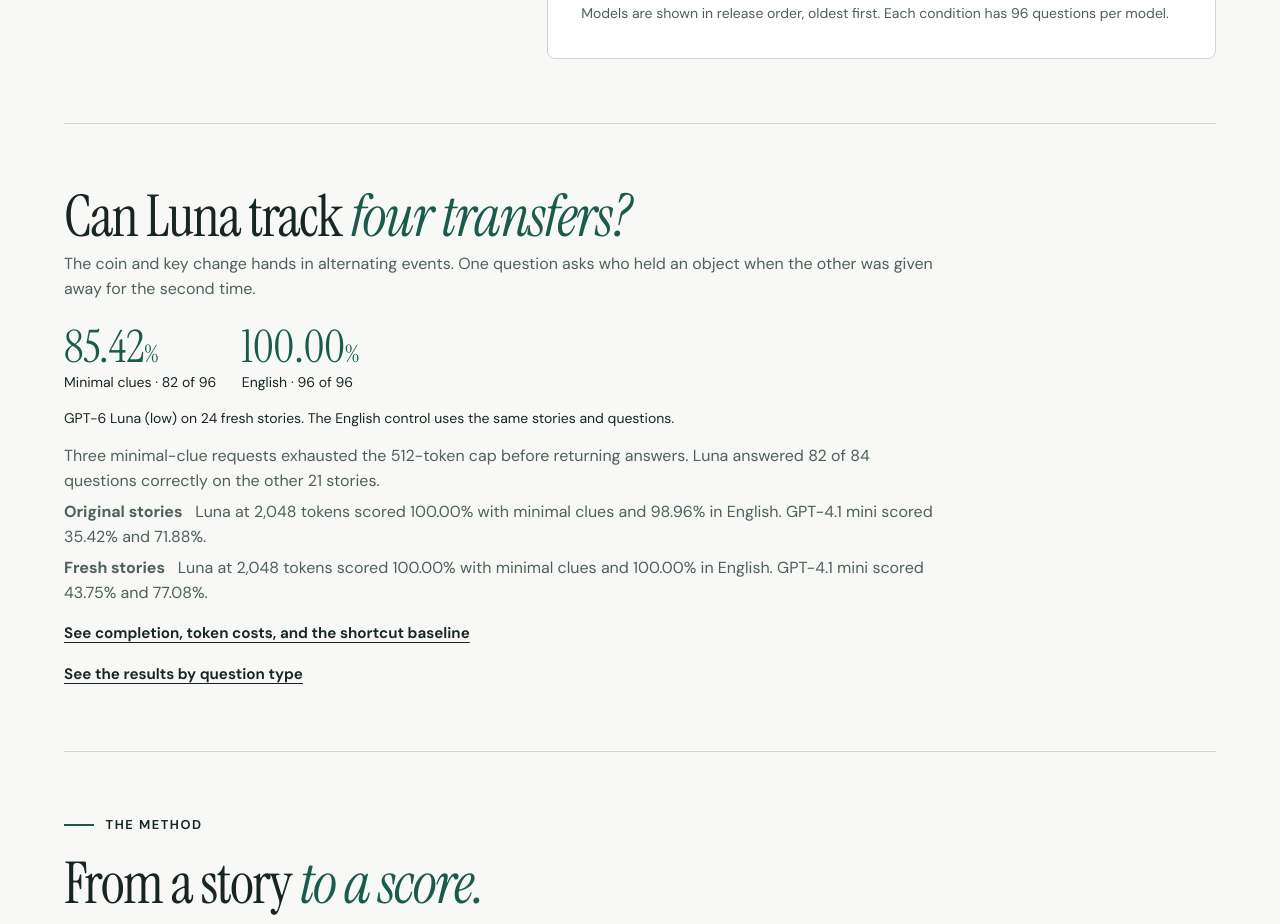
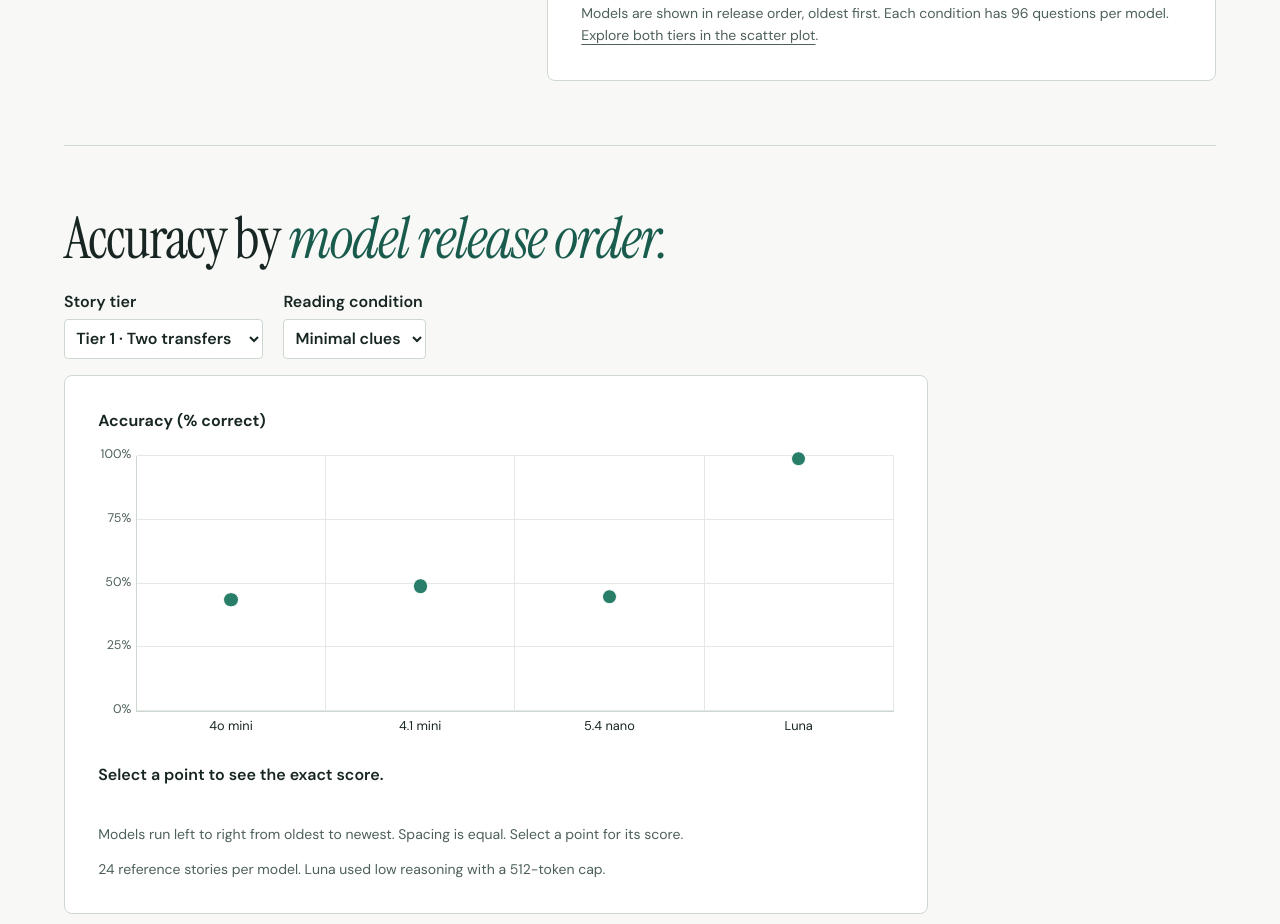
Before and after one commit to fluorine/conlang-reading-bench, a plain HTML site: page docs/index.html in a window 1280 px wide. Shown: the part 1275-2199 px from the top of the page. Drawn offline with Linux system fonts and the light colour scheme.

Commit message:
Add interactive accuracy scatter plot by story tier

```diff
--- /dev/null
+++ b/docs/accuracy-plot.js
@@ -0,0 +1,107 @@
+// Published runs from reports/index.json, in the release order shown below.
+const accuracy = {
+  "two": [
+    {
+      "minimal": 43.75,
+      "english": 69.79166666666666
+    },
+    {
+      "minimal": 48.95833333333333,
+      "english": 84.375
+    },
+    {
+      "minimal": 44.79166666666667,
+      "english": 62.5
+    },
+    {
+      "minimal": 98.95833333333334,
+      "english": 100
+    }
+  ],
+  "original": [
+    null,
+    {
+      "minimal": 35.41666666666667,
+      "english": 71.875
+    },
+    null,
+    {
+      "minimal": 100,
+      "english": 98.95833333333334
+    }
+  ],
+  "fresh": [
+    null,
+    {
+      "minimal": 43.75,
+      "english": 77.08333333333334
+    },
+    null,
+    {
+      "minimal": 100,
+      "english": 100
+    }
+  ]
+};
+
+const models = ["GPT-4o mini", "GPT-4.1 mini", "GPT-5.4 nano", "GPT-6 Luna"];
+const shortNames = ["4o mini", "4.1 mini", "5.4 nano", "Luna"];
+const plot = document.querySelector("#accuracy-overview");
+const tier = document.querySelector("#plot-tier");
+const condition = document.querySelector("#plot-condition");
+const grid = plot.querySelector(".scatter-grid");
+const detail = plot.querySelector(".scatter-detail");
+const note = plot.querySelector("#scatter-note");
+
+function render() {
+  grid.replaceChildren();
+  const isFour = tier.value === "four";
+  const sets = isFour ? [["original", "Original stories"], ["fresh", "Fresh stories"]]
+                      : [["two", "Reference stories"]];
+  detail.textContent = "Select a point to see the exact score.";
+  note.textContent = isFour
+    ? "Circles show original stories. Squares show fresh stories. Luna used low reasoning with a 2,048-token cap. Empty columns indicate no published run."
+    : "24 reference stories per model. Luna used low reasoning with a 512-token cap.";
+
+  for (const value of [0, 25, 50, 75, 100]) {
+    const tick = document.createElement("div");
+    tick.className = "scatter-tick";
+    tick.setAttribute("aria-hidden", "true");
+    tick.style.setProperty("--y", value + "%");
+    const label = document.createElement("span");
+    label.textContent = value + "%";
+    tick.append(label);
+    grid.append(tick);
+  }
+
+  models.forEach((model, i) => {
+    const column = document.createElement("div");
+    column.className = "scatter-column";
+    const label = document.createElement("span");
+    label.className = "scatter-model";
+    label.textContent = shortNames[i];
+    column.append(label);
+    sets.forEach(([key, title], j) => {
+      const result = accuracy[key][i]?.[condition.value];
+      if (result === undefined) return;
+      const point = document.createElement("button");
+      point.type = "button";
+      point.className = key === "fresh" ? "scatter-point fresh" : "scatter-point";
+      point.style.setProperty("--y", result + "%");
+      if (isFour) point.style.setProperty("--x", j === 0 ? "30%" : "70%");
+      const count = Math.round(result * 96 / 100);
+      const name = i === 3 ? model + " (low)" : model;
+      const message = `${name} · ${title} · ${(count / 96 * 100 + 1e-10).toFixed(2)}% (${count}/96)`;
+      point.setAttribute("aria-label", message);
+      point.addEventListener("focus", () => { detail.textContent = message; });
+      point.addEventListener("click", () => { detail.textContent = message; });
+      column.append(point);
+    });
+    grid.append(column);
+  });
+}
+
+tier.addEventListener("change", render);
+condition.addEventListener("change", render);
+render();
+plot.hidden = false;
--- a/docs/index.html
+++ b/docs/index.html
@@ -8,7 +8,8 @@
   <meta name="theme-color" content="#f8f9f6" media="(prefers-color-scheme: light)">
   <meta name="description" content="How well can four AI models follow a story in a made-up language? Explore the Conlang Reading Bench pilot, its four test conditions and reproducible scores.">
   <title>Conlang Reading Bench · Stage 1 results</title>
-  <link rel="stylesheet" href="style.css?v=5">
+  <link rel="stylesheet" href="style.css?v=6">
+  <script defer src="accuracy-plot.js"></script>
 </head>
 <body id="top">
   <a class="skip" href="#main">Skip to content</a>
@@ -80,7 +81,21 @@
               </div>
         </dl>
         <div class="axis" aria-hidden="true"><div><span>0</span><span>25</span><span>50</span><span>75</span><span>100%</span></div></div>
-        <p class="chart-note">Models are shown in release order, oldest first. Each condition has 96 questions per model.</p>
+        <p class="chart-note">Models are shown in release order, oldest first. Each condition has 96 questions per model. <a href="#accuracy-overview">Explore both tiers in the scatter plot</a>.</p>
+      </figure>
+    </section>
+    <section class="method" id="accuracy-overview" aria-labelledby="accuracy-heading" hidden>
+      <h2 id="accuracy-heading">Accuracy by <em>model release order.</em></h2>
+      <div class="scatter-controls">
+        <label>Story tier <select id="plot-tier"><option value="two">Tier 1 · Two transfers</option><option value="four">Tier 2 · Four transfers</option></select></label>
+        <label>Reading condition <select id="plot-condition"><option value="minimal">Minimal clues</option><option value="english">English</option></select></label>
+      </div>
+      <figure class="chart scatter">
+        <figcaption id="scatter-label">Accuracy (% correct)</figcaption>
+        <div class="scatter-grid" role="group" aria-labelledby="scatter-label"></div>
+        <p class="scatter-detail" aria-live="polite"></p>
+        <p class="chart-note">Models run left to right from oldest to newest. Spacing is equal. Select a point for its score.</p>
+        <p class="chart-note" id="scatter-note"></p>
       </figure>
     </section>
     <section class="method" id="four-transfers" aria-labelledby="four-transfers-heading">
--- a/docs/style.css
+++ b/docs/style.css
@@ -118,6 +118,25 @@ h3 { font-size: 1.15rem; line-height: 1.35; margin: 0; letter-spacing: -.02em }
 .axis span { position: absolute; transform: translateX(-50%) }
 .axis span:nth-child(2) { left: 25% }.axis span:nth-child(3) { left: 50% }.axis span:nth-child(4) { left: 75% }.axis span:last-child { left: 100% }
 .chart-note { margin-top: .8rem }
+.scatter-controls { display: flex; flex-wrap: wrap; gap: .75rem 1.25rem; margin-block: 1.4rem 1rem }
+.scatter-controls label { display: grid; gap: .3rem; font-weight: 600 }
+.scatter-controls select { font: inherit; color: var(--ink); background: var(--surface); border: 1px solid var(--line); border-radius: 4px; padding: .45rem }
+.scatter { max-width: 54rem }
+.scatter figcaption { font-weight: 650 }
+.scatter-grid { height: 16rem; margin: 1.4rem 0 3.2rem 2.35rem; position: relative; display: grid; grid-template-columns: repeat(4,minmax(0,1fr)); border-left: 1px solid var(--line); border-bottom: 1px solid var(--line) }
+.scatter-tick { position: absolute; width: 100%; bottom: var(--y); border-bottom: 1px solid var(--grid) }
+.scatter-tick span { position: absolute; right: calc(100% + .35rem); transform: translateY(-50%); font-size: .78rem; color: var(--muted) }
+.scatter-column { position: relative; border-right: 1px solid var(--grid) }
+.scatter-model { position: absolute; top: calc(100% + .3rem); width: 100%; text-align: center; font-size: .8rem; padding-inline: .1rem }
+.scatter-point { position: absolute; left: var(--x,50%); bottom: var(--y); transform: translate(-50%,50%); width: 2rem; height: 1.65rem; cursor: pointer; border: 0; padding: 0; background: transparent; display: grid; place-items: center; color: var(--chart-green) }
+.scatter-point::before { content: ""; width: .82rem; height: .82rem; border-radius: 50%; background: currentColor; border: 1px solid var(--surface) }
+.scatter-point.fresh { color: var(--violet) }
+.scatter-point.fresh::before { border-radius: 2px }
+.scatter-point:focus-visible { outline: 2px solid var(--ink); outline-offset: -2px; z-index: 1 }
+.scatter-detail { min-height: 3em; margin: 0; color: var(--ink); font-weight: 600 }
+@media (forced-colors: active) {
+  .scatter-point::before { forced-color-adjust: none; background: LinkText; border-color: Canvas }
+}
 .diagram { margin: 2rem 0 0 }
 .diagram figcaption { margin-bottom: 1rem }
 .diagram figcaption p, .settings { margin: .4rem 0 0; color: var(--muted); max-width: 80ch }
```
